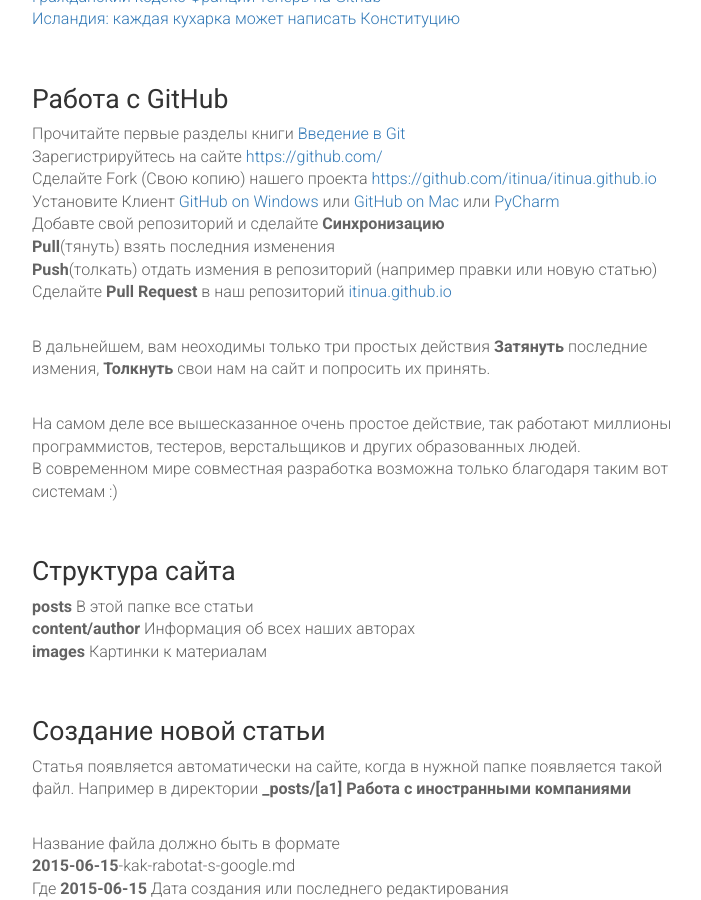
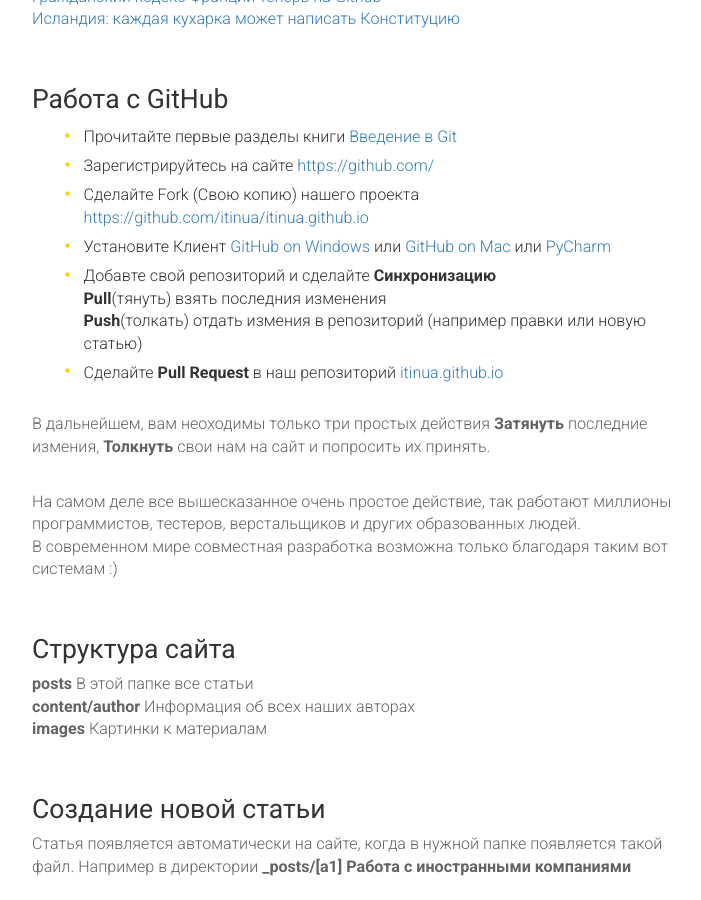
Before and after one commit to itinua/itinua.github.io, a Jekyll site: the page built from content/add-material.md, in a window 1280 px wide and 900 px high, scrolled down 1189 px. Shown: the whole window, without its empty margins (233-934 px from the left). Built offline with Jekyll 4.4.1, drawn with Linux system fonts in a browser that asks for light colours; Markdown is read by kramdown in place of the engine named in the settings.

```diff
--- a/content/add-material.md
+++ b/content/add-material.md
@@ -36,14 +36,14 @@ __*Сама статья*__
 [Исландия: каждая кухарка может написать Конституцию](http://ttolk.ru/?p=14243)
 
 ## Работа с GitHub
-Прочитайте первые разделы книги [Введение в Git](https://git-scm.com/book/ru/v1)
-Зарегистрируйтесь на сайте [https://github.com/](https://github.com/)
-Сделайте Fork (Свою копию) нашего проекта [https://github.com/itinua/itinua.github.io](https://github.com/itinua/itinua.github.io)
-Установите Клиент [GitHub on Windows](https://msysgit.github.io/) или [GitHub on Mac](https://mac.github.com/) или [PyCharm](https://www.jetbrains.com/pycharm/)
-Добавте свой репозиторий и сделайте **Синхронизацию**
+* Прочитайте первые разделы книги [Введение в Git](https://git-scm.com/book/ru/v1)
+* Зарегистрируйтесь на сайте [https://github.com/](https://github.com/)
+* Сделайте Fork (Свою копию) нашего проекта [https://github.com/itinua/itinua.github.io](https://github.com/itinua/itinua.github.io)
+* Установите Клиент [GitHub on Windows](https://msysgit.github.io/) или [GitHub on Mac](https://mac.github.com/) или [PyCharm](https://www.jetbrains.com/pycharm/)
+* Добавте свой репозиторий и сделайте **Синхронизацию**
 **Pull**(тянуть) взять последния изменения
 **Push**(толкать) отдать измения в репозиторий (например правки или новую статью)
-Сделайте **Pull Request** в наш репозиторий [itinua.github.io](https://github.com/itinua/itinua.github.io)
+* Сделайте **Pull Request** в наш репозиторий [itinua.github.io](https://github.com/itinua/itinua.github.io)
 
 В дальнейшем, вам неоходимы только три простых действия **Затянуть** последние измения, **Толкнуть** свои нам на сайт и попросить их принять.
 
```
